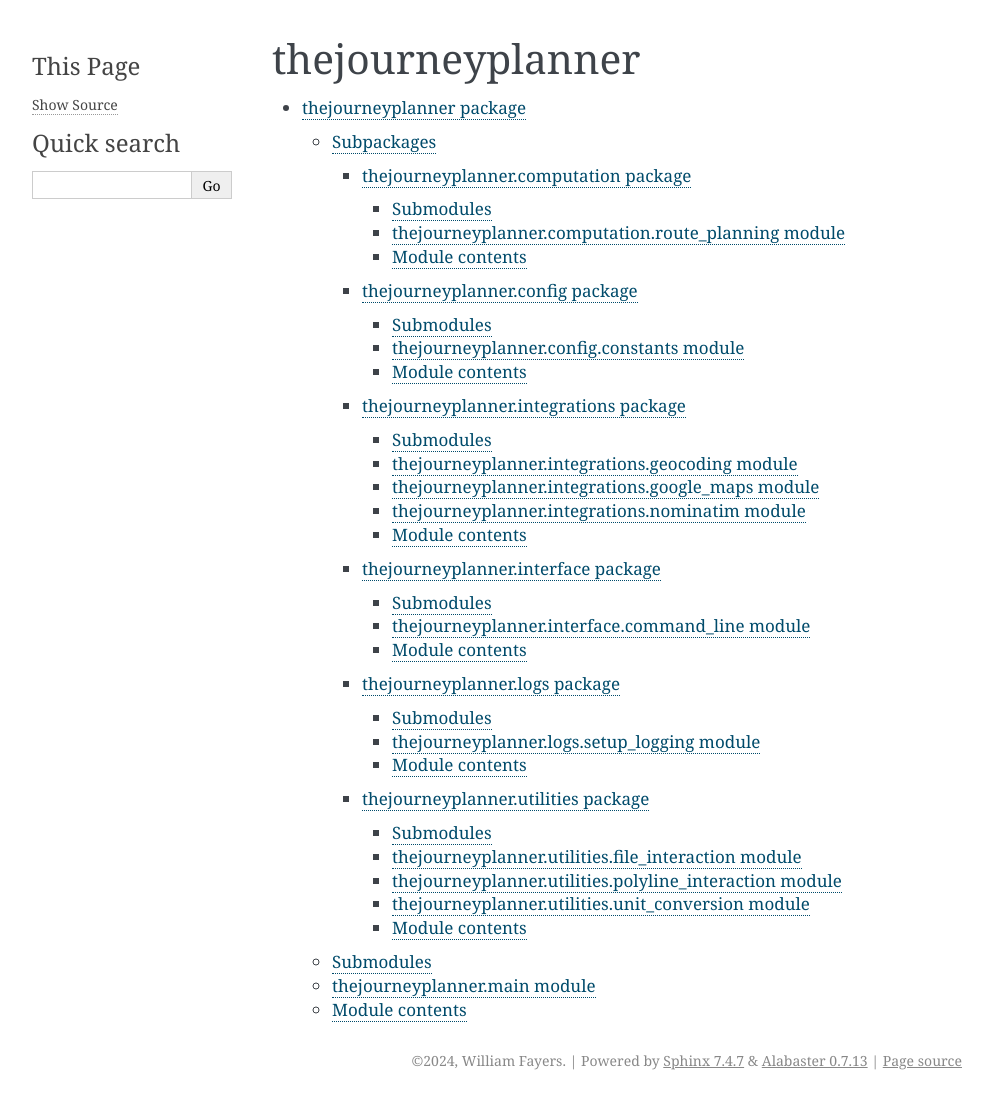
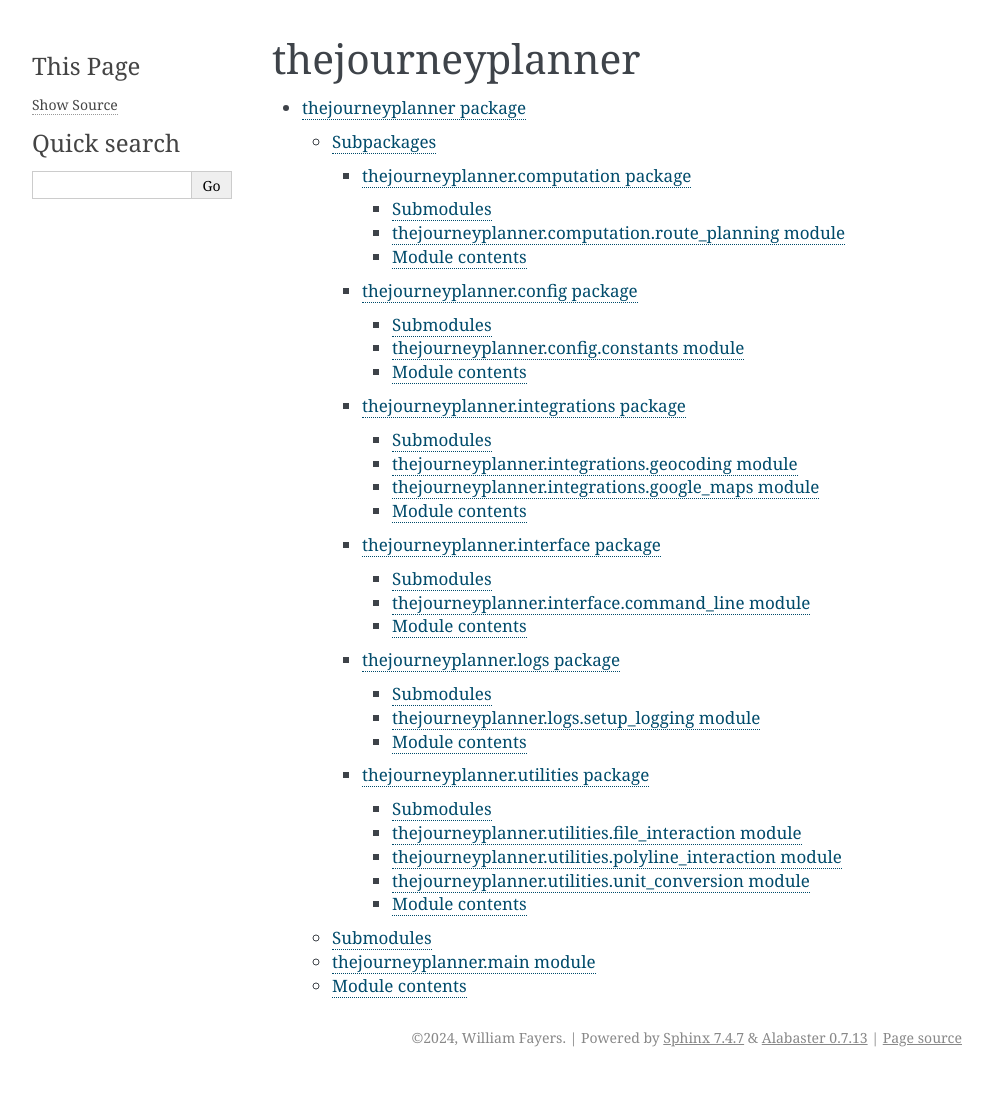
Before and after one commit to unkokaeru/thejourneyplanner, a Sphinx documentation site: the page built from docs/source/modules.rst, in a window 1280 px wide. Shown: the whole page, without its empty margins (148-1141 px from the left). Built offline with Sphinx 7.4.7, drawn with Linux system fonts in a browser that asks for light colours; after the commit the page ends 1077 px from its top, so only the background shows below that.

Commit message:
@auto Update docs

```diff
--- a/docs/source/thejourneyplanner.integrations.rst
+++ b/docs/source/thejourneyplanner.integrations.rst
@@ -20,14 +20,6 @@ thejourneyplanner.integrations.google\_maps module
    :undoc-members:
    :show-inheritance:
 
-thejourneyplanner.integrations.nominatim module
------------------------------------------------
-
-.. automodule:: thejourneyplanner.integrations.nominatim
-   :members:
-   :undoc-members:
-   :show-inheritance:
-
 Module contents
 ---------------
 
```
Also changed, not shown: 10 other files.
